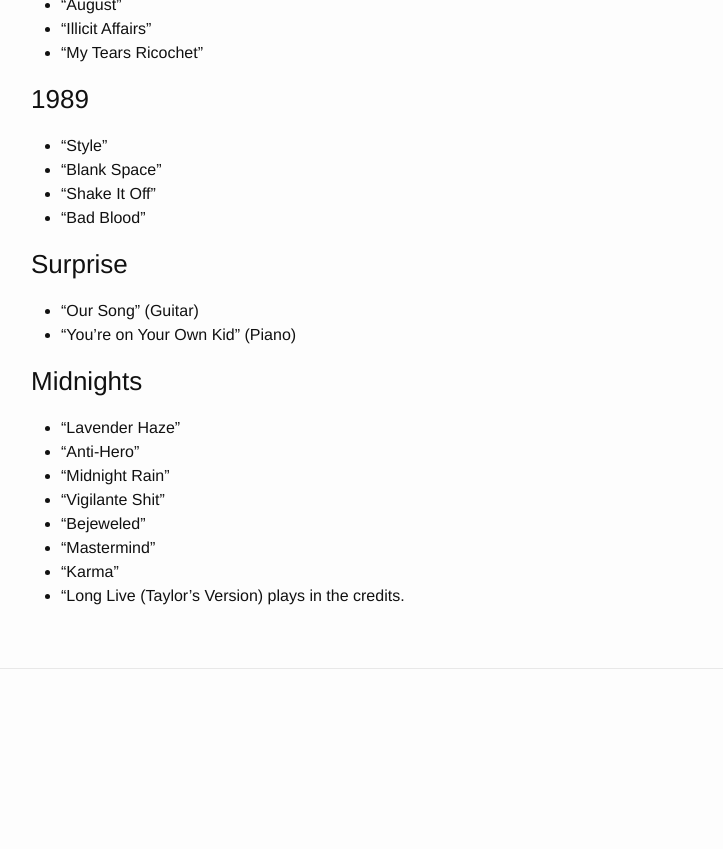
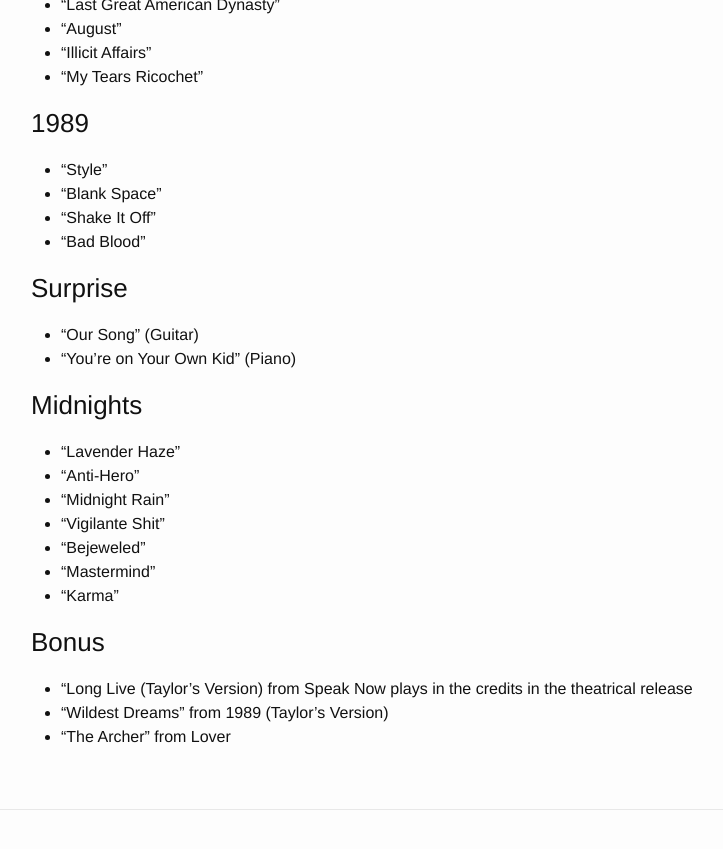
Before and after one commit to roclar/roclar.github.io, a Jekyll site: the page built from TaylorSwiftEraTourConcertFilm.md, in a window 1280 px wide and 900 px high, scrolled down 1317 px. Shown: the top 849 px of the window, without its empty margins (239-962 px from the left). Built offline with Jekyll 4.4.1, drawn with Linux system fonts in a browser that asks for light colours; before the commit the page ends 2076 px from its top, so only the background shows below that; some of the changed text lies outside the part shown.

Commit message:
Added bonus songs from digital release

```diff
--- a/TaylorSwiftEraTourConcertFilm.md
+++ b/TaylorSwiftEraTourConcertFilm.md
@@ -6,7 +6,7 @@
 
 ## Taylor Swift Eras Tour Song List
 
-Source - [The Wrap - Here Are All the Songs in ‘Taylor Swift: The Eras Tour’ Movie](https://www.thewrap.com/taylor-swift-eras-tour-movie-setlist-all-the-songs-list/)
+Source - [The Wrap - Here Are All the Songs in ‘Taylor Swift: The Eras Tour’ Movie](https://www.thewrap.com/taylor-swift-eras-tour-movie-setlist-all-the-songs-list/) and [ComicBook Movies - Taylor Swift Eras Tour Movie's Bonus Songs Explained](https://comicbook.com/movies/news/taylor-swift-eras-tour-movies-bonus-songs-explained-digital-vod/)
 
 ### Lover
 
@@ -77,4 +77,9 @@
 * “Bejeweled”
 * “Mastermind”
 * “Karma”
-* “Long Live (Taylor’s Version) plays in the credits.
+
+### Bonus
+
+* “Long Live (Taylor’s Version) from Speak Now plays in the credits in the theatrical release
+* "Wildest Dreams" from 1989 (Taylor's Version)
+* "The Archer" from Lover
```
